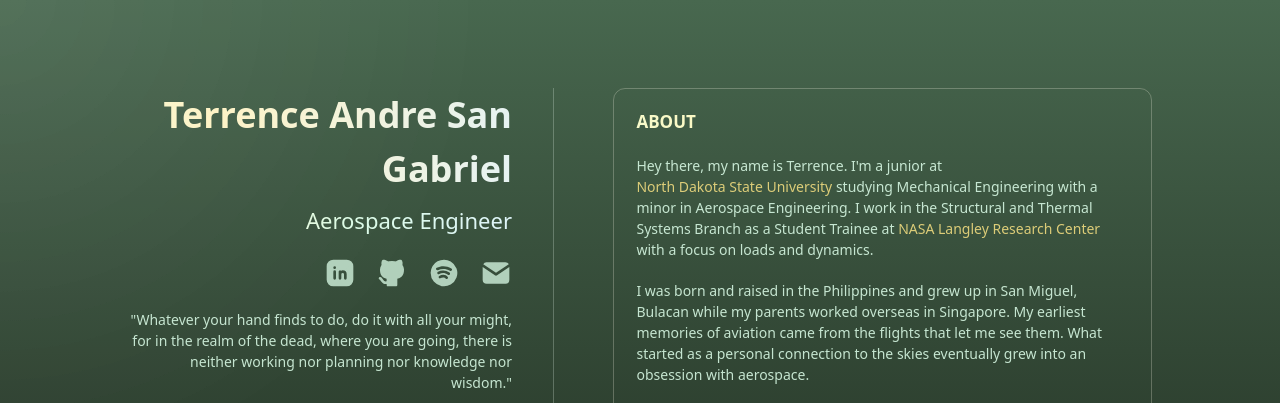
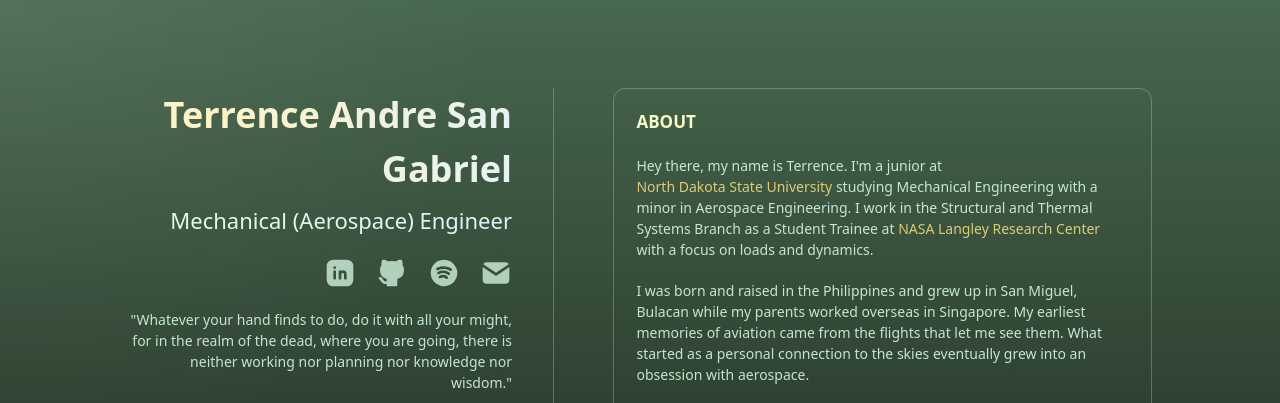
Before and after one commit to akositerrence/akositerrence.github.io, a Jekyll site: the page built from index.html, in a window 1280 px wide. Shown: the top 403 px of the page. Built offline with Jekyll 4.4.1, drawn with Linux system fonts in a browser that asks for light colours.

Commit message:
added mechanical back in

```diff
--- a/index.html
+++ b/index.html
@@ -41,7 +41,7 @@
                         Terrence Andre San Gabriel
                     </a>
                 </header>
-                <h1 class="main-goal"> Aerospace Engineer </h1>
+                <h1 class="main-goal"> Mechanical (Aerospace) Engineer </h1>
             </div>
 
             <!-- link array -->
```
